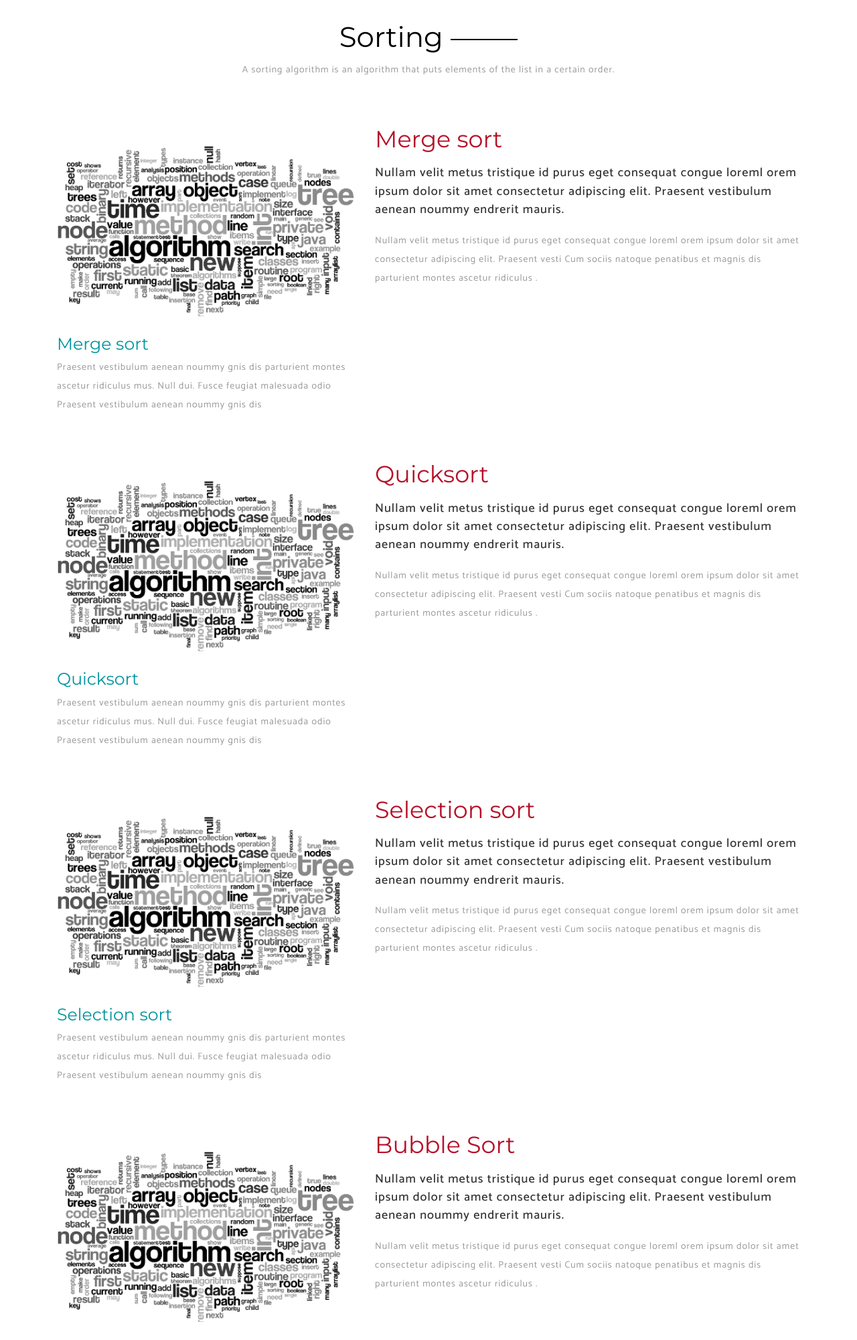
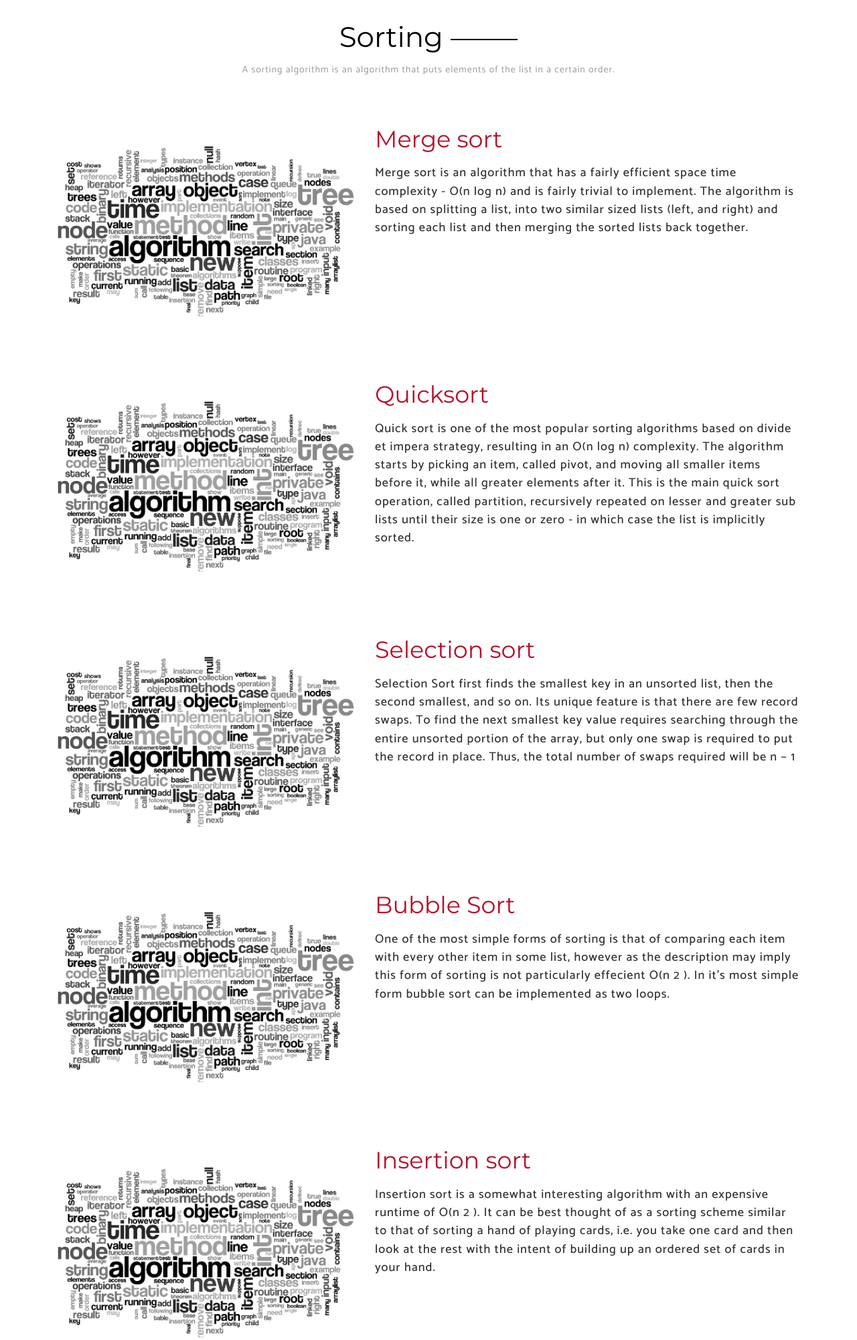
Before and after one commit to codephillip/dsa_work, a Django app: a page that uses templates/dsa_notes_details.html in a window 1280 px wide. Shown: the part 478-2478 px from the top of the page at 67% size. Run offline with Django 3.2, Linux system fonts and the light colour scheme; data comes from the database, SQL or seed files in the repository; both versions use the stored data as it was after the commit; some libraries are stand-ins or nearby versions.

Commit message:
added default image, added content

```diff
--- a/myapp/models.py
+++ b/myapp/models.py
@@ -14,7 +14,7 @@ class Topic(models.Model):
 
 class SubTopic(models.Model):
     name = models.CharField(max_length=200)
-    image = models.CharField(max_length=200, null=True, default=None)
+    image = models.CharField(max_length=200, null=True, default="images/dsa1.png")
     description = models.TextField()
     topic = models.ForeignKey(Topic)
 
@@ -24,7 +24,7 @@ class SubTopic(models.Model):
 
 class Member(models.Model):
     name = models.CharField(max_length=200)
-    image = models.CharField(max_length=200, null=True, default="images/te1.jpg")
+    image = models.CharField(max_length=200, null=True, default="images/dsa1.png")
     reg_num = models.CharField(max_length=20)
     student_num = models.IntegerField(null=True, default=12345)
 
--- a/templates/dsa_notes_details.html
+++ b/templates/dsa_notes_details.html
@@ -14,18 +14,10 @@
                         <div class="about-img">
                             <img src="{% static sub_topic.image %}" class="img-responsive" alt="">
                         </div>
-                        <h4>{{ sub_topic.name }}</h4>
-                        <p>Praesent vestibulum aenean noummy gnis dis parturient montes ascetur ridiculus mus. Null dui.
-                            Fusce feugiat malesuada odio Praesent vestibulum aenean noummy gnis dis </p>
-
                     </div>
                     <div class="col-md-7 about-grid">
                         <h3>{{ sub_topic.name }}</h3>
-                        <h5>Nullam velit metus tristique id purus eget consequat congue loreml orem ipsum dolor sit amet
-                            consectetur adipiscing elit. Praesent vestibulum aenean noummy endrerit mauris.</h5>
-                        <p>Nullam velit metus tristique id purus eget consequat congue loreml orem ipsum dolor sit amet
-                            consectetur adipiscing elit. Praesent vesti Cum sociis natoque penatibus et magnis dis
-                            parturient montes ascetur ridiculus .</p>
+                        <h5>{{ sub_topic.description }}</h5>
                     </div>
                     <div class="clearfix"></div>
                 </div>
```
Also changed, not shown: db.sqlite3, myapp/migrations/0011_auto_20161006_1228.py (added), 2 other files.
